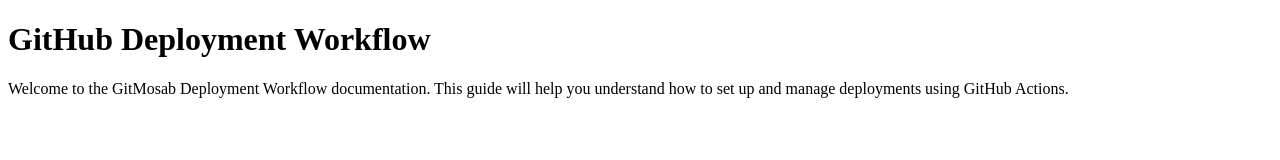
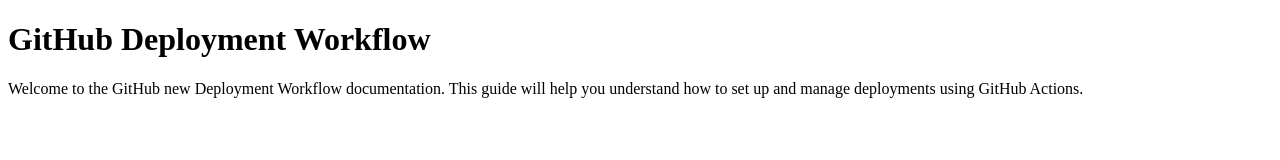
Before and after one commit to MosabAwadAhmedAlhadi/gh-deployment-workflow, a plain HTML site: page index.html in a window 1280 px wide. Drawn offline with Linux system fonts and the light colour scheme.

Commit message:
[TEST] now test

```diff
--- a/index.html
+++ b/index.html
@@ -8,7 +8,7 @@
 <body>
     <header>
         <h1>GitHub Deployment Workflow</h1>
-        <p>Welcome to the GitMosab Deployment Workflow documentation. This guide will help you understand how to set up and manage deployments using GitHub Actions.</p>
+        <p>Welcome to the GitHub new Deployment Workflow documentation. This guide will help you understand how to set up and manage deployments using GitHub Actions.</p>
     </header>
 </body>
 </html>
```
